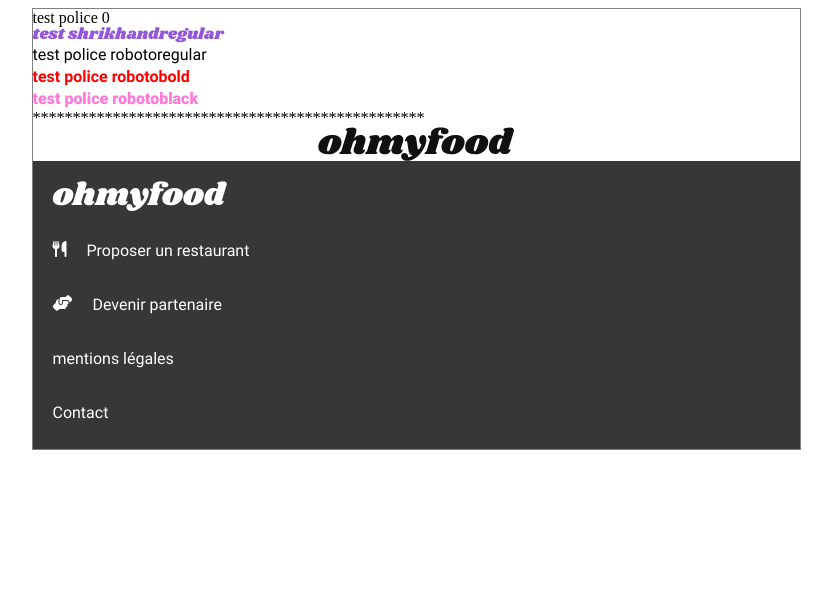
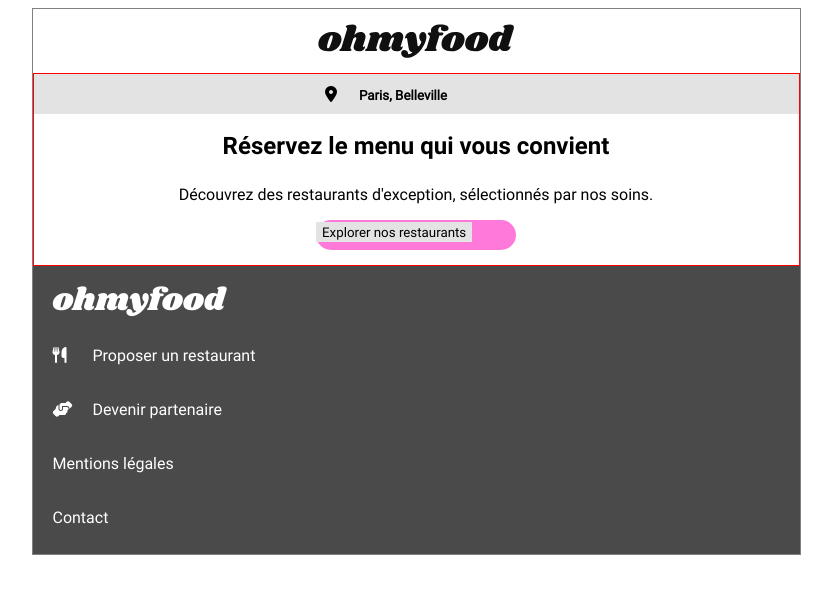
Before and after one commit to OlivierVermesse/OlivierVermesse_3_26022021, a website: page index.html in a window 1280 px wide. Shown: the whole page, without its empty margins (224-1056 px from the left). Drawn offline with Linux system fonts and the light colour scheme.

Commit message:
section explore

```diff
--- a/index.html
+++ b/index.html
@@ -13,17 +13,41 @@
 
 <body>
 	<div id=page>
-<div class= test0>test police 0</div>
-<div class= test2>test shrikhandregular</div>
-<div class= test>test police robotoregular</div>
-<div class= test1>test police robotobold</div>
-<div class= test3>test police robotoblack</div>
-*************************************************
 		<header>
 			<!-- <div class="logo">test</div> -->
 			<!-- <img src="https://raw.github.com/OlivierVermesse/OlivierVermesse_3_26022021/master/public/img/logo/ohmyfood.svg" /> -->
 			<img src="public/img/logo/ohmyfood.svg" alt="logo ohmyfood" title="logo ohmyfood" />
 		</header>
+
+		<section id="explore">
+			<div id="explore__search">
+				<div class='icon'>
+					<i class="fas fa-map-marker-alt"></i>
+				</div>
+				<form method="post" action="adresse.php">
+					<input type="search" name="search" id="search" size="20" placeholder="Paris, Belleville" id="explore__city"/>
+				</form>
+			</div>
+			<div id="explore__teasing">
+				<span>Réservez le menu qui vous convient</span> <br/> Découvrez des restaurants d'exception, sélectionnés par nos soins.
+			</div>
+			<div id="explore__btn_submit">
+				<form method="post" action="adresse.php" >
+					<input type="submit" name="submit" id="submit" value="Explorer nos restaurants" />
+				</form>
+			</div>
+		</section>
+
+
+
+
+
+
+
+
+
+
+
 
 
 		<footer>
@@ -38,7 +62,7 @@
 					<div class= "icon">
 						<i class="fas fa-utensils"></i>
 					</div>
-					<p><a href="x.html" title= "proposer un restaurant" target="_blank"> Proposer un restaurant</a></p>
+					<p><a href="x.html" title= "proposer un restaurant" target="_blank"> <span>Proposer un restaurant</span></a></p>
 				</div>
 
 				<div class="footer__partenaire">
@@ -49,7 +73,7 @@
 				</div>
 
 				<div class="footer__mentions">
-					<p><a href="x.html" title= "mentions legales" target="_blank"> mentions légales</a></p>
+					<p><a href="x.html" title= "mentions legales" target="_blank"> Mentions légales</a></p>
 				</div>
 
 				<div class="footer__contact">
--- /dev/null
+++ b/scss/abstracts/_mixins.scss
@@ -0,0 +1,10 @@
+@mixin box-shadow{
+    box-shadow: .55rem .55rem #15DEA5;
+    box-shadow: 15px, 15px, 15px,15px $color-lighten;
+    }
+
+@mixin bg_lighten{
+    background-color: $color-lighten;
+}
+
+//a utiliser avec >>>>   &__heading {        @include heading-shadow;
--- a/scss/abstracts/_variables.scss
+++ b/scss/abstracts/_variables.scss
@@ -1,5 +1,8 @@
 $color-prim: #9356DC;
 $color-sec:#FF79DA;
 $color-ter:#99E2D0;
-$color-dark:#373737;
-$color-font-footer:white;
+$color-bg: #4A4A4A;
+$color-bg_dark: darken($color-bg,10%);
+$color-bg_light: lighten($color-bg, 60%);
+$color-bg_font:white;
+$border-radius: 30px 30px 30px 30px;
--- a/scss/base/_page-style.scss
+++ b/scss/base/_page-style.scss
@@ -3,8 +3,5 @@
     margin-left: auto;
     margin-right: auto;
     border: 1px solid grey;
-}
-
-p{
     font-family: robotoregular;
 }
--- /dev/null
+++ b/scss/components/_buttons.scss
@@ -0,0 +1,10 @@
+#explore{
+    &__btn_submit{
+        height: 30px;
+        width: 200px;
+        margin-top: 15px;
+        background-color: $color-sec;
+        color: $color-bg_font;
+        border-radius: $border-radius;
+        }
+    }
--- a/scss/layout/_footer.scss
+++ b/scss/layout/_footer.scss
@@ -1,13 +1,13 @@
 .footer{
     display: flex;
     flex-direction: column;
-    background-color: $color-dark;
-    color:$color-font-footer;
+    background-color: $color-bg;
+    color:$color-bg_font;
     padding-left: 20px;
     padding-top: 10px;
     padding-bottom: 10px;
     &__logo{
-        color: $color-font-footer;
+        color: $color-bg_font;
         font-family: shrikhandregular;
         font-size: 2em;
         padding-top: 10px;
@@ -16,6 +16,9 @@
     &__proposer{
         display: flex;
         align-items: center;
+        span{
+            padding-left: 6px;
+        }
     }
     &__partenaire{
         display: flex;
--- /dev/null
+++ b/scss/layout/_forms.scss
@@ -0,0 +1,35 @@
+#explore{
+    display: flex;
+    flex-direction: column;
+    align-items: center;
+    padding-bottom: 15px;
+    border: 1px solid red;
+    &__search{
+        display: flex;
+        justify-content: center;
+        align-items: center;
+        font-family: robotoregular;
+        height: 40px;
+        width: 100%;
+        background-color:$color-bg_light;
+    }
+    input{
+        font-family: robotoregular;
+        background-color:$color-bg_light;
+        border: none;
+        &::placeholder{
+            color: black;
+            font-weight: bold;
+        }
+    }
+}
+
+
+
+
+    // }
+
+
+
+
+// }
--- a/scss/layout/_header.scss
+++ b/scss/layout/_header.scss
@@ -3,4 +3,6 @@ img{
     display: block;
     margin-left: auto;
     margin-right: auto;
+    margin-bottom: 15px;
+    margin-top: 15px;
 }
--- a/scss/layout/_navigation.scss
+++ b/scss/layout/_navigation.scss
@@ -1,4 +1,4 @@
 a{
     text-decoration: none;
-    color:$color-font-footer;
+    color:$color-bg_font;
 }
--- a/scss/main.scss
+++ b/scss/main.scss
@@ -1,6 +1,6 @@
 @import "./abstracts/variables";
+@import "./abstracts/mixins";
 // @import "./utils/functions";
-// @import "./utils/mixins";
 // @import "./utils/extensions";
 
 // @import "./base/base";
@@ -10,13 +10,14 @@
 
 @import "./layout/header";
 @import "./layout/footer";
+@import "./layout/forms";
 @import "./layout/navigation";
 // @import "./layout/container";
-// @import "./layout/form";
 
 @import "./components/icones";
-// @import "./components/buttons";
+@import "./components/buttons";
 
+// @import "./pages/home";
 // @import "./pages/work";
 // @import "./pages/about";
 // @import "./pages/project";
--- a/scss/style.scss
+++ b/scss/style.scss
@@ -1,17 +1,12 @@
 @import "./main.scss";
 
-.test{
-    font-family: robotoregular;
-    &1{
+
+#explore{
+    &__teasing span{
+        font-size: 1.5em;
         font-family: robotobold;
-        color: red;
-    }
-    &2{
-        font-family: shrikhandregular;
-        color: $color-prim;
-    }
-    &3{
-        font-family: robotoblack;
-        color: $color-sec;
+        display: block;
+        text-align: center;
+        padding-top: 15px;
     }
 }
```
Also changed, not shown: public/css/style.css, 1 other file.
